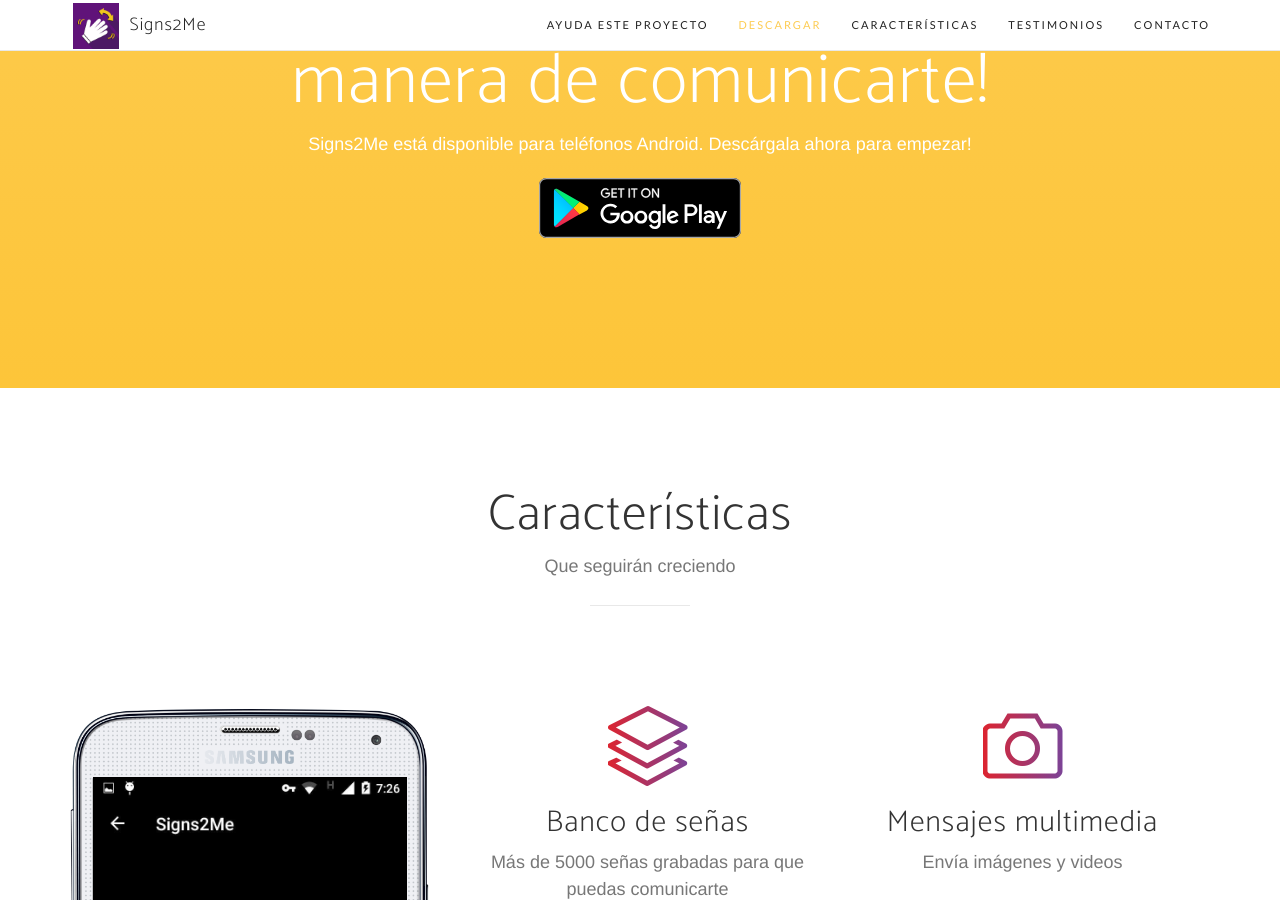
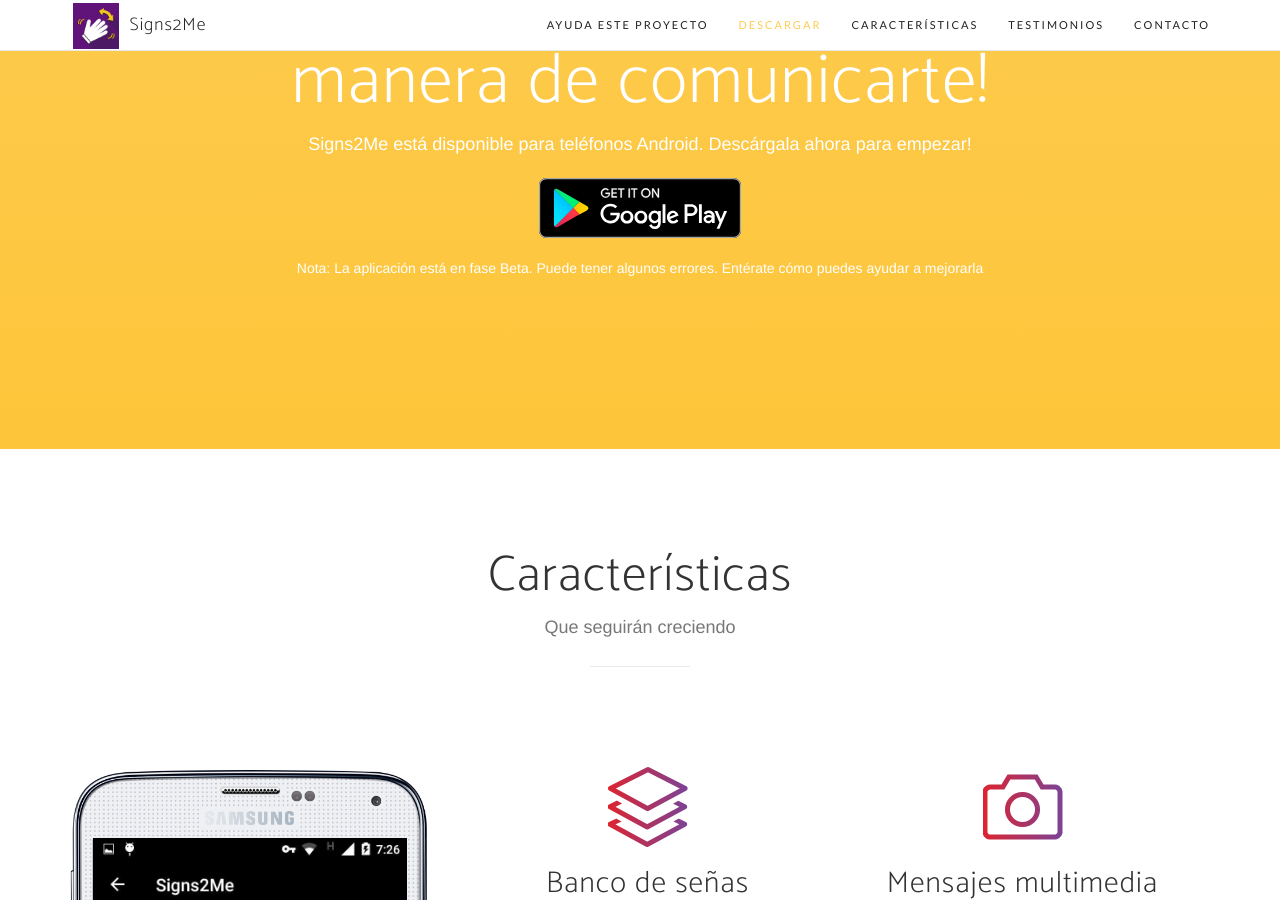
Before and after one commit to juanmarinm/signs2me-signs2me.github.io, a Jekyll site: the page built from index.html, in a window 1280 px wide and 900 px high, scrolled down 1103 px. Built offline with Jekyll 4.4.1, drawn with Linux system fonts in a browser that asks for light colours; nearby versions of some CDN libraries; some web fonts are replaced; the list of posts is cut into pages by our own code.

Commit message:
Information changed in call to action part

```diff
--- a/_includes/call-to-action.html
+++ b/_includes/call-to-action.html
@@ -5,8 +5,10 @@
                 <h2 class="section-heading">Descubre una nueva manera de comunicarte!</h2>
                 <p>Signs2Me est&aacute; disponible para tel&eacute;fonos Android. Desc&aacute;rgala ahora para empezar!</p>
                 <div class="badges">
-                    <a class="badge-link" href="#"><img src="/img/google-play-badge.svg" alt=""></a>
+                    <a class="badge-link" href="https://play.google.com/store/apps/details?id=com.wisewaresas.mobile.signs2me"><img src="/img/google-play-badge.svg" alt=""></a>
                 </div>
+                <br>
+                <p style="font-size: 14px;">Nota: La aplicación está en fase Beta. Puede tener algunos errores. Entérate cómo puedes&nbsp;<a href="/funds" style="color: white;">ayudar a mejorarla</a></p>
             </div>
         </div>
     </div>
```
